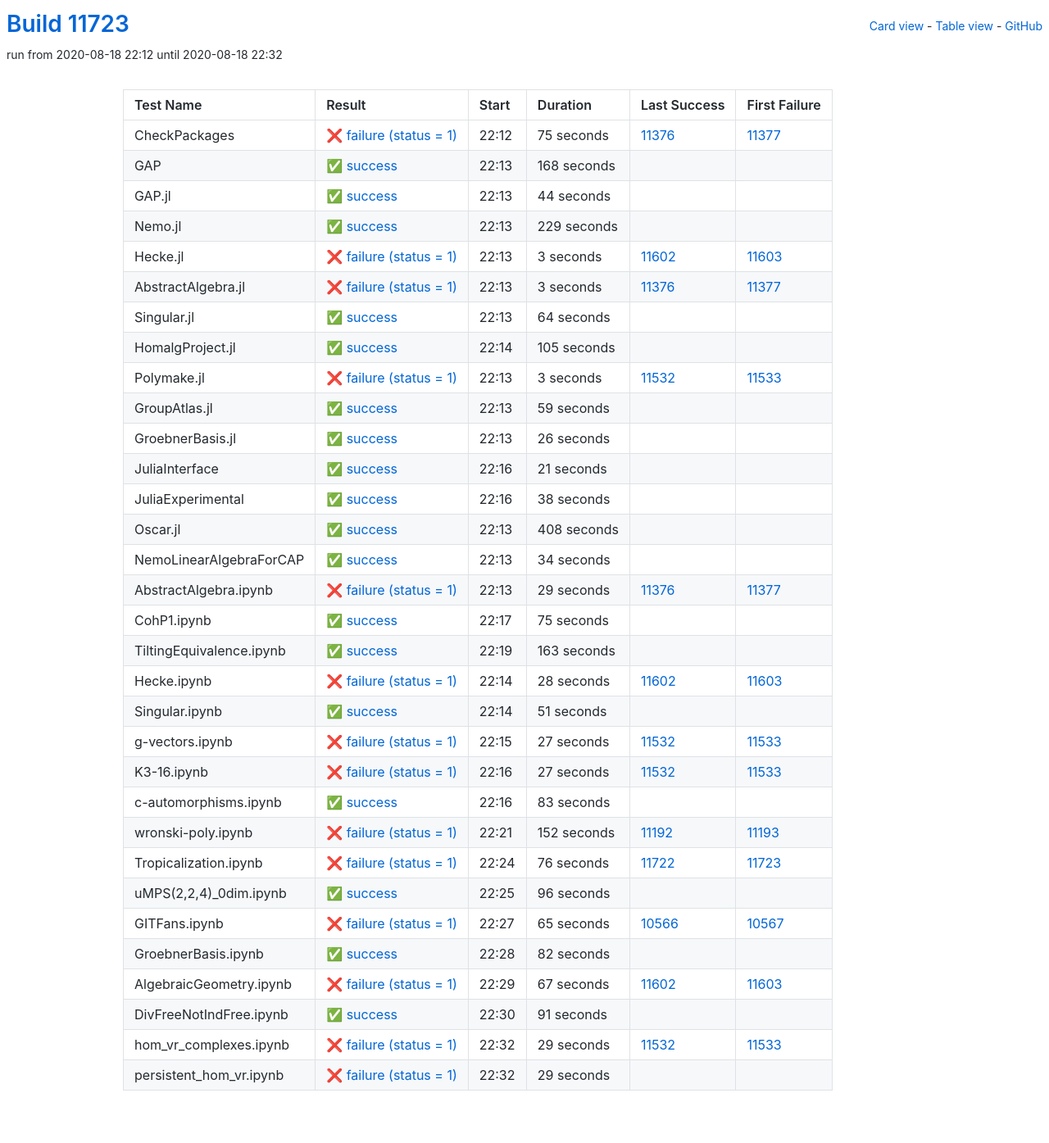
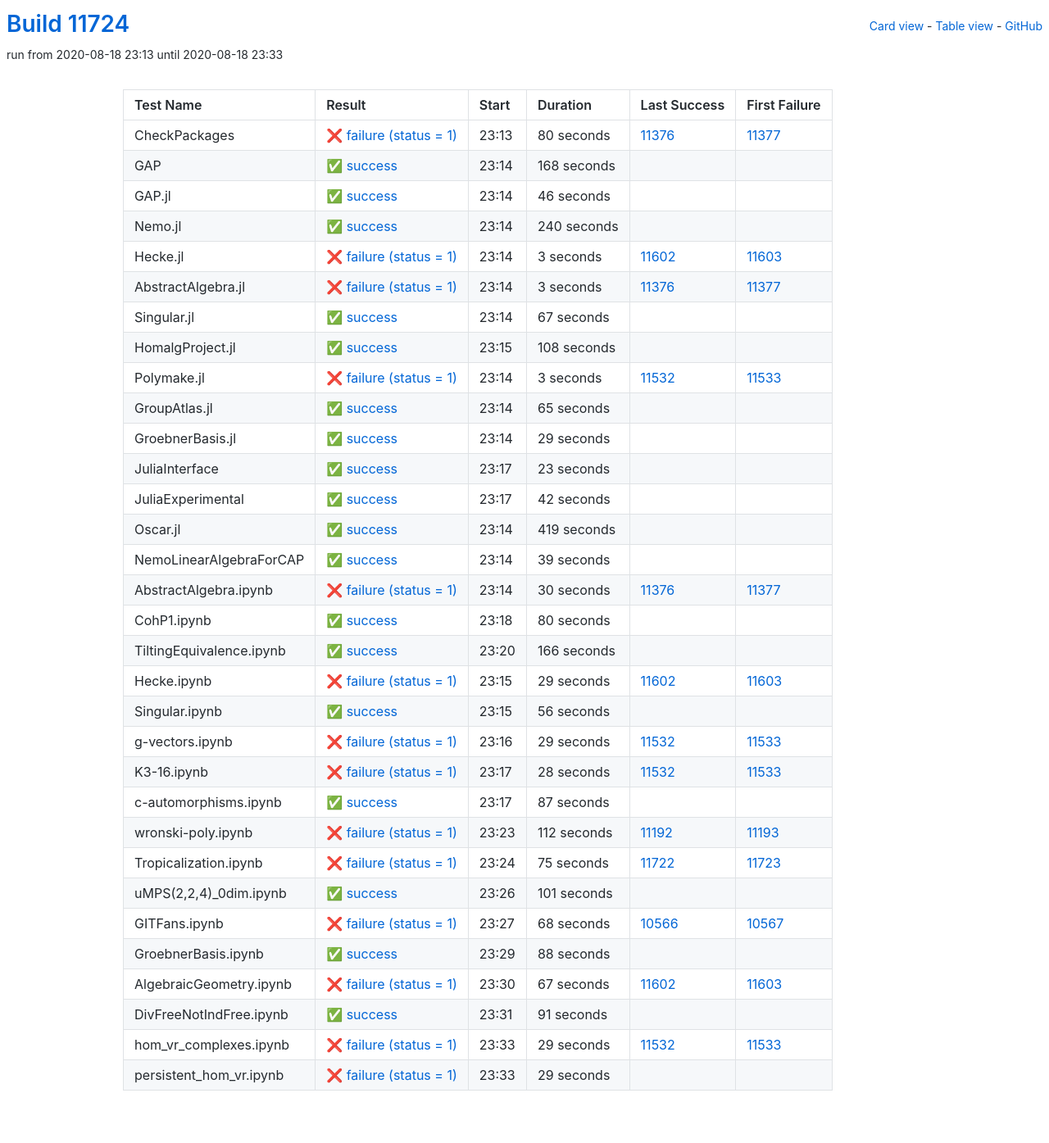
Before and after one commit to oscar-system/oscar-ci-status, a Jekyll site: the page built from table.html, in a window 1280 px wide. Shown: the whole page at 82% size. Built offline with Jekyll 4.4.1, drawn with Linux system fonts in a browser that asks for light colours.

Commit message:
Build #11724

```diff
--- a/_data/ci.yml
+++ b/_data/ci.yml
@@ -1,6 +1,6 @@
 ---
-build: 11723
-build_url: https://oscarci.mathematik.uni-kl.de/job/oscar/11723/
+build: 11724
+build_url: https://oscarci.mathematik.uni-kl.de/job/oscar/11724/
 job: oscar
 organization: oscar-system
 repo: oscar-ci-status
@@ -8,20 +8,20 @@
 tests:
 - name: CheckPackages
   id: checkpackages
-  log: https://oscarci.mathematik.uni-kl.de/job/oscar/11723/artifact/logs/build-11723/CheckPackages.log
-  start: 2020-08-18 22:12
+  log: https://oscarci.mathematik.uni-kl.de/job/oscar/11724/artifact/logs/build-11724/CheckPackages.log
+  start: 2020-08-18 23:13
   success: false
   exitcode: 1
   status: failure
-  duration: 75
+  duration: 80
   last_success: 11376
   last_success_url: https://oscarci.mathematik.uni-kl.de/job/oscar/11376/
   first_failure: 11377
   first_failure_url: https://oscarci.mathematik.uni-kl.de/job/oscar/11377/
 - name: GAP
   id: gap
-  log: https://oscarci.mathematik.uni-kl.de/job/oscar/11723/artifact/logs/build-11723/GAP.log
-  start: 2020-08-18 22:13
+  log: https://oscarci.mathematik.uni-kl.de/job/oscar/11724/artifact/logs/build-11724/GAP.log
+  start: 2020-08-18 23:14
   success: true
   exitcode: 0
   status: success
@@ -32,32 +32,32 @@
   first_failure_url:
 - name: GAP.jl
   id: gap-jl
-  log: https://oscarci.mathematik.uni-kl.de/job/oscar/11723/artifact/logs/build-11723/GAP.jl.log
-  start: 2020-08-18 22:13
+  log: https://oscarci.mathematik.uni-kl.de/job/oscar/11724/artifact/logs/build-11724/GAP.jl.log
+  start: 2020-08-18 23:14
   success: true
   exitcode: 0
   status: success
-  duration: 44
+  duration: 46
   last_success: false
   last_success_url:
   first_failure: false
   first_failure_url:
 - name: Nemo.jl
   id: nemo-jl
-  log: https://oscarci.mathematik.uni-kl.de/job/oscar/11723/artifact/logs/build-11723/Nemo.jl.log
-  start: 2020-08-18 22:13
+  log: https://oscarci.mathematik.uni-kl.de/job/oscar/11724/artifact/logs/build-11724/Nemo.jl.log
+  start: 2020-08-18 23:14
   success: true
   exitcode: 0
   status: success
-  duration: 229
+  duration: 240
   last_success: false
   last_success_url:
   first_failure: false
   first_failure_url:
 - name: Hecke.jl
   id: hecke-jl
-  log: https://oscarci.mathematik.uni-kl.de/job/oscar/11723/artifact/logs/build-11723/Hecke.jl.log
-  start: 2020-08-18 22:13
+  log: https://oscarci.mathematik.uni-kl.de/job/oscar/11724/artifact/logs/build-11724/Hecke.jl.log
+  start: 2020-08-18 23:14
   success: false
   exitcode: 1
   status: failure
@@ -68,8 +68,8 @@
   first_failure_url: https://oscarci.mathematik.uni-kl.de/job/oscar/11603/
 - name: AbstractAlgebra.jl
   id: abstractalgebra-jl
-  log: https://oscarci.mathematik.uni-kl.de/job/oscar/11723/artifact/logs/build-11723/AbstractAlgebra.jl.log
-  start: 2020-08-18 22:13
+  log: https://oscarci.mathematik.uni-kl.de/job/oscar/11724/artifact/logs/build-11724/AbstractAlgebra.jl.log
+  start: 2020-08-18 23:14
   success: false
   exitcode: 1
   status: failure
@@ -80,32 +80,32 @@
   first_failure_url: https://oscarci.mathematik.uni-kl.de/job/oscar/11377/
 - name: Singular.jl
   id: singular-jl
-  log: https://oscarci.mathematik.uni-kl.de/job/oscar/11723/artifact/logs/build-11723/Singular.jl.log
-  start: 2020-08-18 22:13
+  log: https://oscarci.mathematik.uni-kl.de/job/oscar/11724/artifact/logs/build-11724/Singular.jl.log
+  start: 2020-08-18 23:14
   success: true
   exitcode: 0
   status: success
-  duration: 64
+  duration: 67
   last_success: false
   last_success_url:
   first_failure: false
   first_failure_url:
 - name: HomalgProject.jl
   id: homalgproject-jl
-  log: https://oscarci.mathematik.uni-kl.de/job/oscar/11723/artifact/logs/build-11723/HomalgProject.jl.log
-  start: 2020-08-18 22:14
+  log: https://oscarci.mathematik.uni-kl.de/job/oscar/11724/artifact/logs/build-11724/HomalgProject.jl.log
+  start: 2020-08-18 23:15
   success: true
   exitcode: 0
   status: success
-  duration: 105
+  duration: 108
   last_success: false
   last_success_url:
   first_failure: false
   first_failure_url:
 - name: Polymake.jl
   id: polymake-jl
-  log: https://oscarci.mathematik.uni-kl.de/job/oscar/11723/artifact/logs/build-11723/Polymake.jl.log
-  start: 2020-08-18 22:13
+  log: https://oscarci.mathematik.uni-kl.de/job/oscar/11724/artifact/logs/build-11724/Polymake.jl.log
+  start: 2020-08-18 23:14
   success: false
   exitcode: 1
   status: failure
@@ -116,236 +116,236 @@
   first_failure_url: https://oscarci.mathematik.uni-kl.de/job/oscar/11533/
 - name: GroupAtlas.jl
   id: groupatlas-jl
-  log: https://oscarci.mathematik.uni-kl.de/job/oscar/11723/artifact/logs/build-11723/GroupAtlas.jl.log
-  start: 2020-08-18 22:13
+  log: https://oscarci.mathematik.uni-kl.de/job/oscar/11724/artifact/logs/build-11724/GroupAtlas.jl.log
+  start: 2020-08-18 23:14
   success: true
   exitcode: 0
   status: success
-  duration: 59
+  duration: 65
   last_success: false
   last_success_url:
   first_failure: false
   first_failure_url:
 - name: GroebnerBasis.jl
   id: groebnerbasis-jl
-  log: https://oscarci.mathematik.uni-kl.de/job/oscar/11723/artifact/logs/build-11723/GroebnerBasis.jl.log
-  start: 2020-08-18 22:13
+  log: https://oscarci.mathematik.uni-kl.de/job/oscar/11724/artifact/logs/build-11724/GroebnerBasis.jl.log
+  start: 2020-08-18 23:14
   success: true
   exitcode: 0
   status: success
-  duration: 26
+  duration: 29
   last_success: false
   last_success_url:
   first_failure: false
   first_failure_url:
 - name: JuliaInterface
   id: juliainterface
-  log: https://oscarci.mathematik.uni-kl.de/job/oscar/11723/artifact/logs/build-11723/JuliaInterface.log
-  start: 2020-08-18 22:16
+  log: https://oscarci.mathematik.uni-kl.de/job/oscar/11724/artifact/logs/build-11724/JuliaInterface.log
+  start: 2020-08-18 23:17
   success: true
   exitcode: 0
   status: success
-  duration: 21
+  duration: 23
   last_success: false
   last_success_url:
   first_failure: false
   first_failure_url:
 - name: JuliaExperimental
   id: juliaexperimental
-  log: https://oscarci.mathematik.uni-kl.de/job/oscar/11723/artifact/logs/build-11723/JuliaExperimental.log
-  start: 2020-08-18 22:16
+  log: https://oscarci.mathematik.uni-kl.de/job/oscar/11724/artifact/logs/build-11724/JuliaExperimental.log
+  start: 2020-08-18 23:17
   success: true
   exitcode: 0
   status: success
-  duration: 38
+  duration: 42
   last_success: false
   last_success_url:
   first_failure: false
   first_failure_url:
 - name: Oscar.jl
   id: oscar-jl
-  log: https://oscarci.mathematik.uni-kl.de/job/oscar/11723/artifact/logs/build-11723/Oscar.jl.log
-  start: 2020-08-18 22:13
+  log: https://oscarci.mathematik.uni-kl.de/job/oscar/11724/artifact/logs/build-11724/Oscar.jl.log
+  start: 2020-08-18 23:14
   success: true
   exitcode: 0
   status: success
-  duration: 408
+  duration: 419
   last_success: false
   last_success_url:
   first_failure: false
   first_failure_url:
 - name: NemoLinearAlgebraForCAP
   id: nemolinearalgebraforcap
-  log: https://oscarci.mathematik.uni-kl.de/job/oscar/11723/artifact/logs/build-11723/NemoLinearAlgebraForCAP.log
-  start: 2020-08-18 22:13
+  log: https://oscarci.mathematik.uni-kl.de/job/oscar/11724/artifact/logs/build-11724/NemoLinearAlgebraForCAP.log
+  start: 2020-08-18 23:14
   success: true
   exitcode: 0
   status: success
-  duration: 34
+  duration: 39
   last_success: false
   last_success_url:
   first_failure: false
   first_failure_url:
 - name: AbstractAlgebra.ipynb
   id: abstractalgebra-ipynb
-  log: https://oscarci.mathematik.uni-kl.de/job/oscar/11723/artifact/logs/build-11723/AbstractAlgebra.ipynb.log
-  start: 2020-08-18 22:13
+  log: https://oscarci.mathematik.uni-kl.de/job/oscar/11724/artifact/logs/build-11724/AbstractAlgebra.ipynb.log
+  start: 2020-08-18 23:14
   success: false
   exitcode: 1
   status: failure
-  duration: 29
+  duration: 30
   last_success: 11376
   last_success_url: https://oscarci.mathematik.uni-kl.de/job/oscar/11376/
   first_failure: 11377
   first_failure_url: https://oscarci.mathematik.uni-kl.de/job/oscar/11377/
 - name: CohP1.ipynb
   id: cohp1-ipynb
-  log: https://oscarci.mathematik.uni-kl.de/job/oscar/11723/artifact/logs/build-11723/CohP1.ipynb.log
-  start: 2020-08-18 22:17
+  log: https://oscarci.mathematik.uni-kl.de/job/oscar/11724/artifact/logs/build-11724/CohP1.ipynb.log
+  start: 2020-08-18 23:18
   success: true
   exitcode: 0
   status: success
-  duration: 75
+  duration: 80
   last_success: false
   last_success_url:
   first_failure: false
   first_failure_url:
 - name: TiltingEquivalence.ipynb
   id: tiltingequivalence-ipynb
-  log: https://oscarci.mathematik.uni-kl.de/job/oscar/11723/artifact/logs/build-11723/TiltingEquivalence.ipynb.log
-  start: 2020-08-18 22:19
+  log: https://oscarci.mathematik.uni-kl.de/job/oscar/11724/artifact/logs/build-11724/TiltingEquivalence.ipynb.log
+  start: 2020-08-18 23:20
   success: true
   exitcode: 0
   status: success
-  duration: 163
+  duration: 166
   last_success: false
   last_success_url:
   first_failure: false
   first_failure_url:
 - name: Hecke.ipynb
   id: hecke-ipynb
-  log: https://oscarci.mathematik.uni-kl.de/job/oscar/11723/artifact/logs/build-11723/Hecke.ipynb.log
-  start: 2020-08-18 22:14
+  log: https://oscarci.mathematik.uni-kl.de/job/oscar/11724/artifact/logs/build-11724/Hecke.ipynb.log
+  start: 2020-08-18 23:15
   success: false
   exitcode: 1
   status: failure
-  duration: 28
+  duration: 29
   last_success: 11602
   last_success_url: https://oscarci.mathematik.uni-kl.de/job/oscar/11602/
   first_failure: 11603
   first_failure_url: https://oscarci.mathematik.uni-kl.de/job/oscar/11603/
 - name: Singular.ipynb
   id: singular-ipynb
-  log: https://oscarci.mathematik.uni-kl.de/job/oscar/11723/artifact/logs/build-11723/Singular.ipynb.log
-  start: 2020-08-18 22:14
+  log: https://oscarci.mathematik.uni-kl.de/job/oscar/11724/artifact/logs/build-11724/Singular.ipynb.log
+  start: 2020-08-18 23:15
   success: true
   exitcode: 0
   status: success
-  duration: 51
+  duration: 56
   last_success: false
   last_success_url:
   first_failure: false
   first_failure_url:
 - name: g-vectors.ipynb
   id: g-vectors-ipynb
-  log: https://oscarci.mathematik.uni-kl.de/job/oscar/11723/artifact/logs/build-11723/g-vectors.ipynb.log
-  start: 2020-08-18 22:15
+  log: https://oscarci.mathematik.uni-kl.de/job/oscar/11724/artifact/logs/build-11724/g-vectors.ipynb.log
+  start: 2020-08-18 23:16
   success: false
   exitcode: 1
   status: failure
-  duration: 27
+  duration: 29
   last_success: 11532
   last_success_url: https://oscarci.mathematik.uni-kl.de/job/oscar/11532/
   first_failure: 11533
   first_failure_url: https://oscarci.mathematik.uni-kl.de/job/oscar/11533/
 - name: K3-16.ipynb
   id: k3-16-ipynb
-  log: https://oscarci.mathematik.uni-kl.de/job/oscar/11723/artifact/logs/build-11723/K3-16.ipynb.log
-  start: 2020-08-18 22:16
+  log: https://oscarci.mathematik.uni-kl.de/job/oscar/11724/artifact/logs/build-11724/K3-16.ipynb.log
+  start: 2020-08-18 23:17
   success: false
   exitcode: 1
   status: failure
-  duration: 27
+  duration: 28
   last_success: 11532
   last_success_url: https://oscarci.mathematik.uni-kl.de/job/oscar/11532/
   first_failure: 11533
   first_failure_url: https://oscarci.mathematik.uni-kl.de/job/oscar/11533/
 - name: c-automorphisms.ipynb
   id: c-automorphisms-ipynb
-  log: https://oscarci.mathematik.uni-kl.de/job/oscar/11723/artifact/logs/build-11723/c-automorphisms.ipynb.log
-  start: 2020-08-18 22:16
+  log: https://oscarci.mathematik.uni-kl.de/job/oscar/11724/artifact/logs/build-11724/c-automorphisms.ipynb.log
+  start: 2020-08-18 23:17
   success: true
   exitcode: 0
   status: success
-  duration: 83
+  duration: 87
   last_success: false
   last_success_url:
   first_failure: false
   first_failure_url:
 - name: wronski-poly.ipynb
   id: wronski-poly-ipynb
-  log: https://oscarci.mathematik.uni-kl.de/job/oscar/11723/artifact/logs/build-11723/wronski-poly.ipynb.log
-  start: 2020-08-18 22:21
+  log: https://oscarci.mathematik.uni-kl.de/job/oscar/11724/artifact/logs/build-11724/wronski-poly.ipynb.log
+  start: 2020-08-18 23:23
   success: false
   exitcode: 1
   status: failure
-  duration: 152
+  duration: 112
   last_success: 11192
   last_success_url: https://oscarci.mathematik.uni-kl.de/job/oscar/11192/
   first_failure: 11193
   first_failure_url: https://oscarci.mathematik.uni-kl.de/job/oscar/11193/
 - name: Tropicalization.ipynb
   id: tropicalization-ipynb
-  log: https://oscarci.mathematik.uni-kl.de/job/oscar/11723/artifact/logs/build-11723/Tropicalization.ipynb.log
-  start: 2020-08-18 22:24
+  log: https://oscarci.mathematik.uni-kl.de/job/oscar/11724/artifact/logs/build-11724/Tropicalization.ipynb.log
+  start: 2020-08-18 23:24
   success: false
   exitcode: 1
   status: failure
-  duration: 76
+  duration: 75
   last_success: 11722
   last_success_url: https://oscarci.mathematik.uni-kl.de/job/oscar/11722/
   first_failure: 11723
   first_failure_url: https://oscarci.mathematik.uni-kl.de/job/oscar/11723/
 - name: uMPS(2,2,4)_0dim.ipynb
   id: umps-2-2-4-0dim-ipynb
-  log: https://oscarci.mathematik.uni-kl.de/job/oscar/11723/artifact/logs/build-11723/uMPS-2-2-4-_0dim.ipynb.log
-  start: 2020-08-18 22:25
+  log: https://oscarci.mathematik.uni-kl.de/job/oscar/11724/artifact/logs/build-11724/uMPS-2-2-4-_0dim.ipynb.log
+  start: 2020-08-18 23:26
   success: true
   exitcode: 0
   status: success
-  duration: 96
+  duration: 101
   last_success: false
   last_success_url:
   first_failure: false
   first_failure_url:
 - name: GITFans.ipynb
   id: gitfans-ipynb
-  log: https://oscarci.mathematik.uni-kl.de/job/oscar/11723/artifact/logs/build-11723/GITFans.ipynb.log
-  start: 2020-08-18 22:27
+  log: https://oscarci.mathematik.uni-kl.de/job/oscar/11724/artifact/logs/build-11724/GITFans.ipynb.log
+  start: 2020-08-18 23:27
   success: false
   exitcode: 1
   status: failure
-  duration: 65
+  duration: 68
   last_success: 10566
   last_success_url: https://oscarci.mathematik.uni-kl.de/job/oscar/10566/
   first_failure: 10567
   first_failure_url: https://oscarci.mathematik.uni-kl.de/job/oscar/10567/
 - name: GroebnerBasis.ipynb
   id: groebnerbasis-ipynb
-  log: https://oscarci.mathematik.uni-kl.de/job/oscar/11723/artifact/logs/build-11723/GroebnerBasis.ipynb.log
-  start: 2020-08-18 22:28
+  log: https://oscarci.mathematik.uni-kl.de/job/oscar/11724/artifact/logs/build-11724/GroebnerBasis.ipynb.log
+  start: 2020-08-18 23:29
   success: true
   exitcode: 0
   status: success
-  duration: 82
+  duration: 88
   last_success: false
   last_success_url:
   first_failure: false
   first_failure_url:
 - name: AlgebraicGeometry.ipynb
   id: algebraicgeometry-ipynb
-  log: https://oscarci.mathematik.uni-kl.de/job/oscar/11723/artifact/logs/build-11723/AlgebraicGeometry.ipynb.log
-  start: 2020-08-18 22:29
+  log: https://oscarci.mathematik.uni-kl.de/job/oscar/11724/artifact/logs/build-11724/AlgebraicGeometry.ipynb.log
+  start: 2020-08-18 23:30
   success: false
   exitcode: 1
   status: failure
@@ -356,8 +356,8 @@
   first_failure_url: https://oscarci.mathematik.uni-kl.de/job/oscar/11603/
 - name: DivFreeNotIndFree.ipynb
   id: divfreenotindfree-ipynb
-  log: https://oscarci.mathematik.uni-kl.de/job/oscar/11723/artifact/logs/build-11723/DivFreeNotIndFree.ipynb.log
-  start: 2020-08-18 22:30
+  log: https://oscarci.mathematik.uni-kl.de/job/oscar/11724/artifact/logs/build-11724/DivFreeNotIndFree.ipynb.log
+  start: 2020-08-18 23:31
   success: true
   exitcode: 0
   status: success
@@ -368,8 +368,8 @@
   first_failure_url:
 - name: hom_vr_complexes.ipynb
   id: hom-vr-complexes-ipynb
-  log: https://oscarci.mathematik.uni-kl.de/job/oscar/11723/artifact/logs/build-11723/hom_vr_complexes.ipynb.log
-  start: 2020-08-18 22:32
+  log: https://oscarci.mathematik.uni-kl.de/job/oscar/11724/artifact/logs/build-11724/hom_vr_complexes.ipynb.log
+  start: 2020-08-18 23:33
   success: false
   exitcode: 1
   status: failure
@@ -380,8 +380,8 @@
   first_failure_url: https://oscarci.mathematik.uni-kl.de/job/oscar/11533/
 - name: persistent_hom_vr.ipynb
   id: persistent-hom-vr-ipynb
-  log: https://oscarci.mathematik.uni-kl.de/job/oscar/11723/artifact/logs/build-11723/persistent_hom_vr.ipynb.log
-  start: 2020-08-18 22:32
+  log: https://oscarci.mathematik.uni-kl.de/job/oscar/11724/artifact/logs/build-11724/persistent_hom_vr.ipynb.log
+  start: 2020-08-18 23:33
   success: false
   exitcode: 1
   status: failure
```
Also changed, not shown: README.md.
